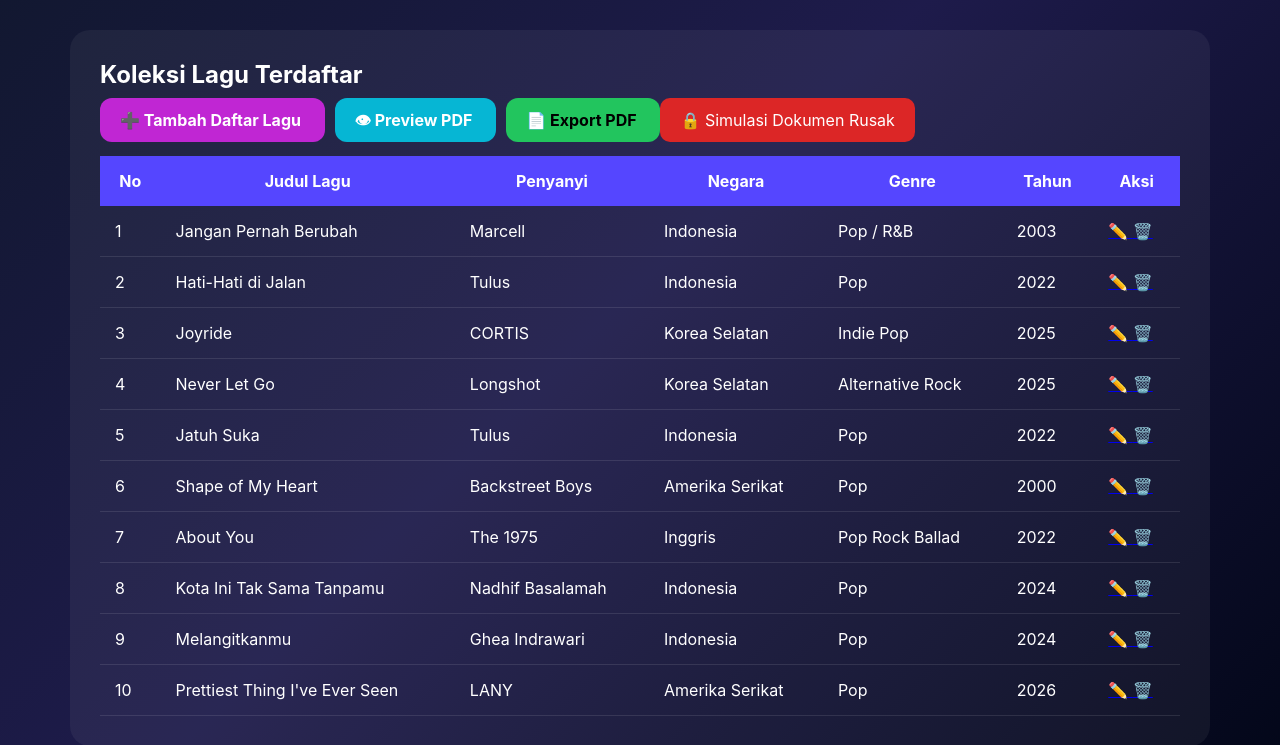
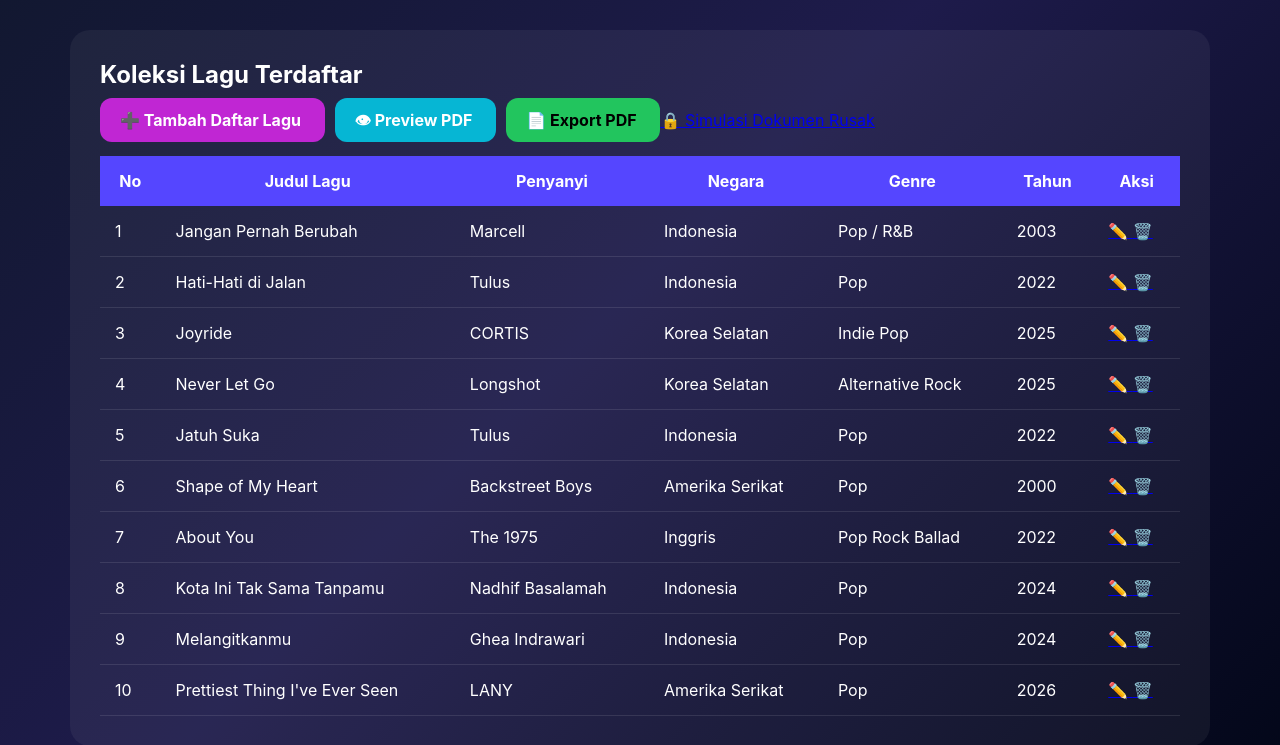
Before and after one commit to khoirunnisasyifa919-sketch/cryptovault, a Flask app: page / in a window 1280 px wide. Shown: the part 233-978 px from the top of the page. Run offline with Flask 3, Linux system fonts and the light colour scheme.

Commit message:
Update style.css

```diff
--- a/static/css/style.css
+++ b/static/css/style.css
@@ -263,11 +263,3 @@ text-decoration:none;
 font-weight:bold;
 margin:0 10px;
 }
-
-.btn-danger{
-    background:#dc2626;
-    color:white;
-    padding:12px 20px;
-    border-radius:10px;
-    text-decoration:none;
-}
```
